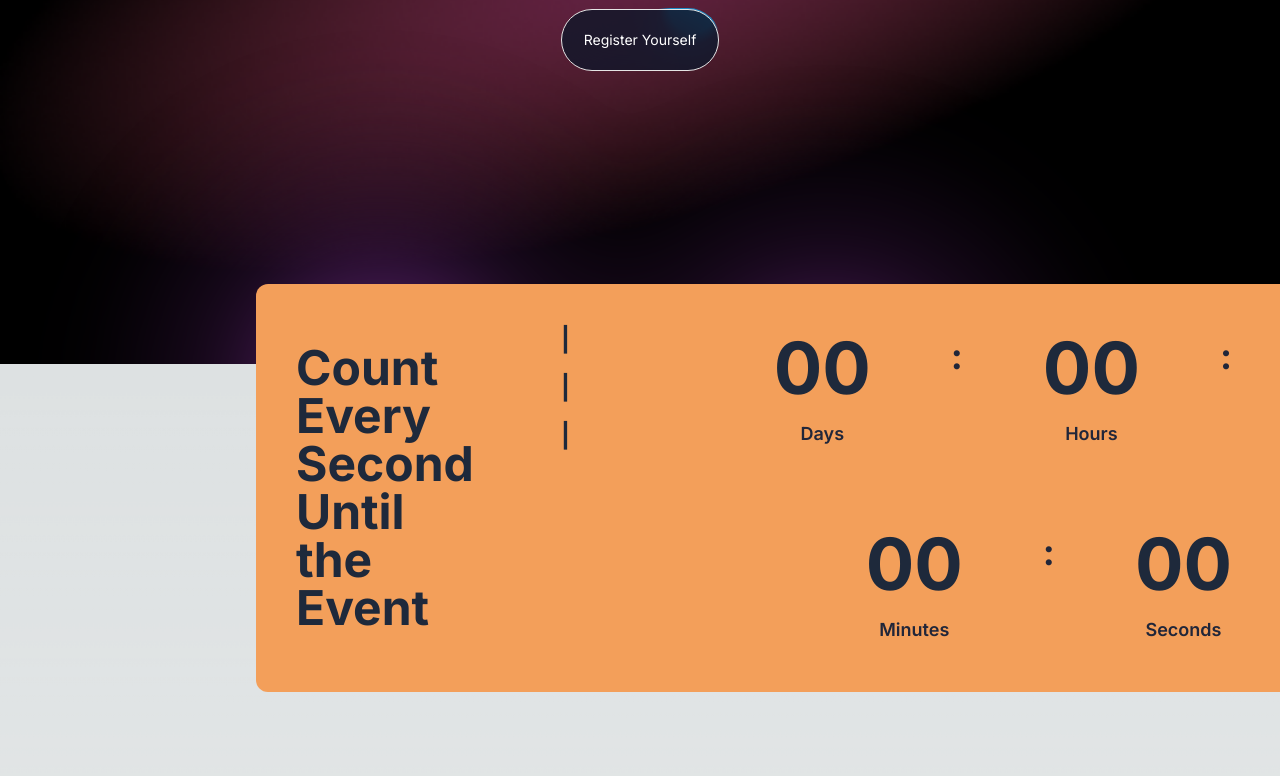
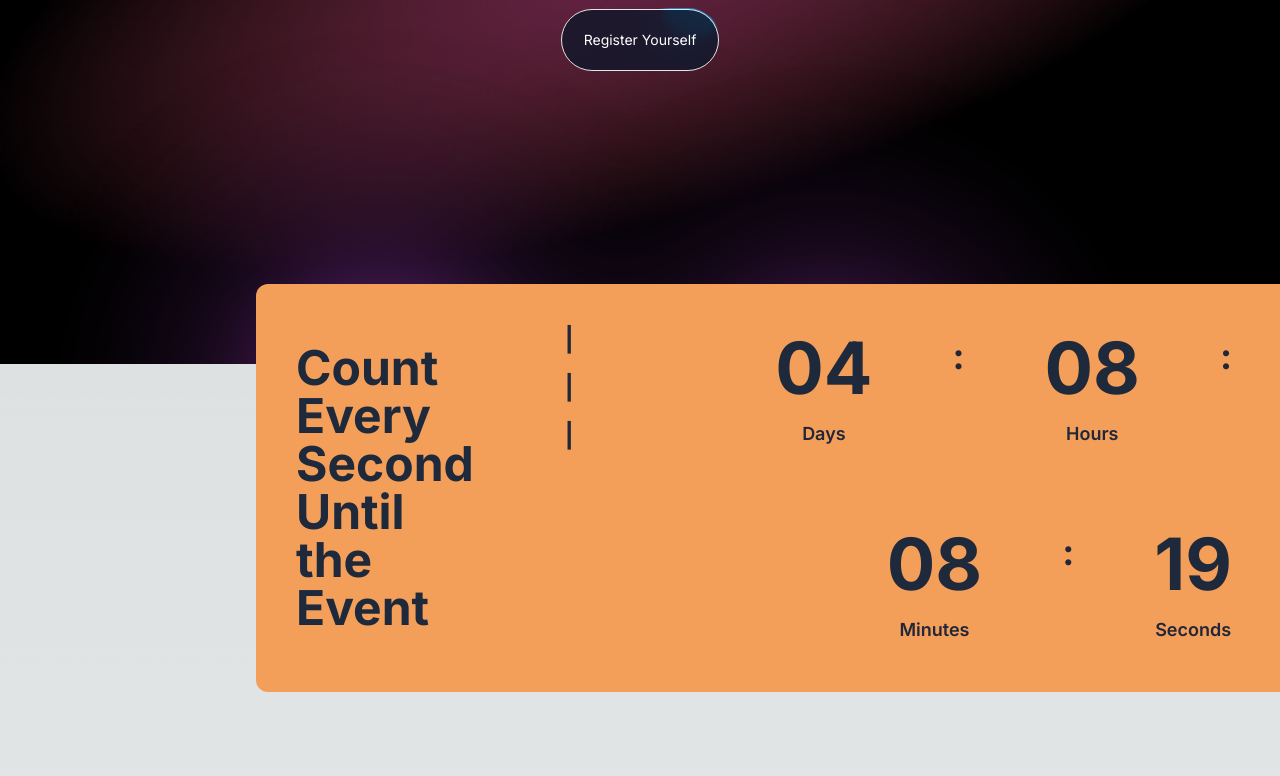
Before and after one commit to anand06amar/MUKTI, a Next.js app: page / in a window 1280 px wide. Shown: the part 436-1212 px from the top of the page. Built offline with nearby package versions, Linux system fonts and the light colour scheme.

Commit message:
counter fixed

```diff
--- a/src/components/countdown/counter.tsx
+++ b/src/components/countdown/counter.tsx
@@ -95,15 +95,15 @@ export default function Counter() {
             <div className="inner-column">
               <div className="time-counter">
                 <div className="time-countdown clearfix flex flex-wrap ml-20 gap-20 m-2 pb-10 pt-10  justify-center lg:justify-end ">
-                  <div className="counter-column flex flex-col gap-4 font-semibold justify-center items-center text-[#212639] text-lg"><span className="count font-bold text-slate-800 text-5xl  lg:text-7xl ">00 </span>Days</div>
+                  <div className="counter-column flex flex-col gap-4 font-semibold justify-center items-center text-[#212639] text-lg"><span className="count font-bold text-slate-800 text-5xl  lg:text-7xl ">{days} </span>Days</div>
                   <div className="text-[#212639] text-4xl mt-1">:</div>
-                  <div className="counter-column flex flex-col gap-4 font-semibold justify-center items-center text-[#212639] text-lg"><span className="count font-bold text-slate-800 text-5xl lg:text-7xl ">00 </span>Hours</div>
+                  <div className="counter-column flex flex-col gap-4 font-semibold justify-center items-center text-[#212639] text-lg"><span className="count font-bold text-slate-800 text-5xl lg:text-7xl ">{hours} </span>Hours</div>
                   <div className="text-[#212639] text-4xl mt-1 hidden sm:block">:</div>
 
 
-                  <div className="counter-column flex flex-col gap-4 font-semibold justify-center items-center text-[#212639] text-lg"><span className="count font-bold text-slate-800 text-5xl lg:text-7xl ">00 </span>Minutes</div>
+                  <div className="counter-column flex flex-col gap-4 font-semibold justify-center items-center text-[#212639] text-lg"><span className="count font-bold text-slate-800 text-5xl lg:text-7xl ">{minutes} </span>Minutes</div>
                   <div className="text-[#212639] text-4xl mt-1">:</div>
-                  <div className="counter-column flex flex-col gap-4 font-semibold justify-center items-center text-[#212639] text-lg"><span className="count font-bold text-slate-800 text-5xl lg:text-7xl ">00 </span>Seconds</div>
+                  <div className="counter-column flex flex-col gap-4 font-semibold justify-center items-center text-[#212639] text-lg"><span className="count font-bold text-slate-800 text-5xl lg:text-7xl ">{seconds} </span>Seconds</div>
                 </div>
               </div>
             </div>
```
